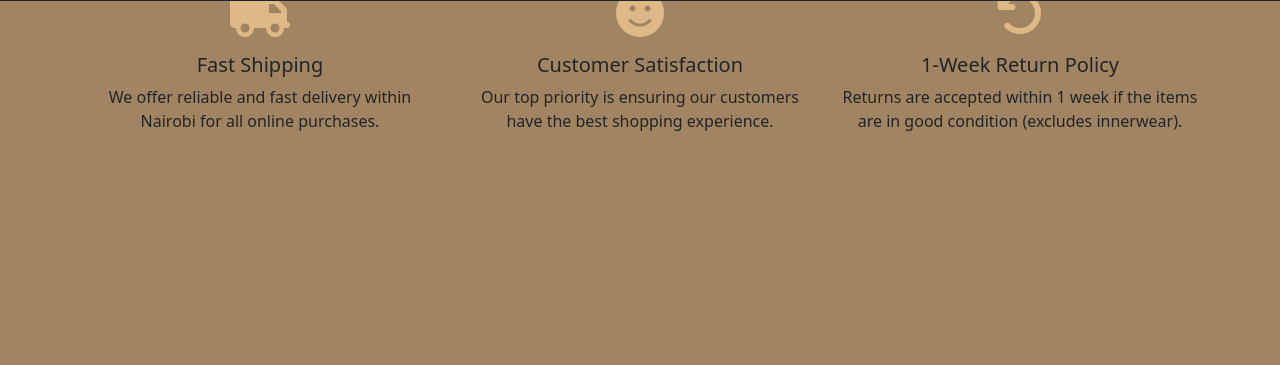
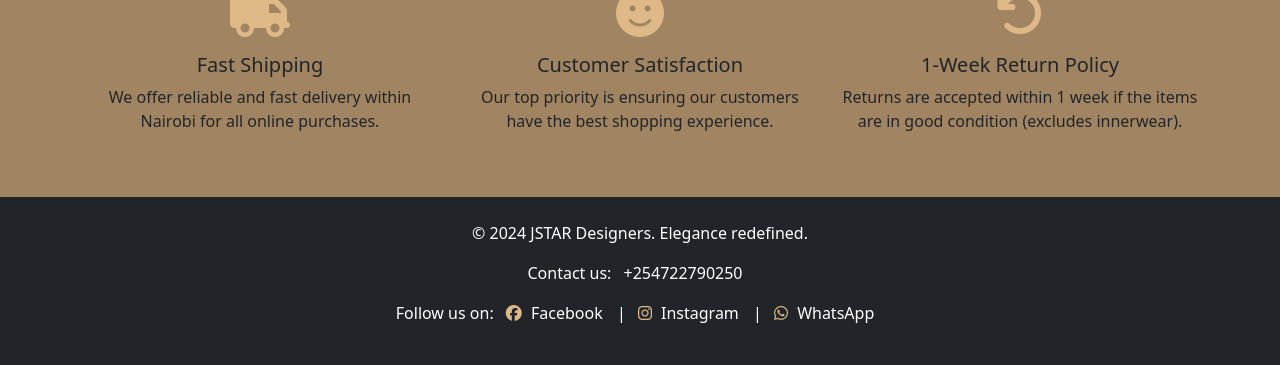
Before and after one commit to JoanChege/Future-Interns-Tasks, a Flask app: page / in a window 1280 px wide. Shown: the part 799-1164 px from the top of the page. Before the commit the page ends 930 px from the top, so only its background shows below. Run offline with Flask 2, Linux system fonts and the light colour scheme; data that the repository does not hold is empty.

Commit message:
add class to wrap the base body to push the footer css

```diff
--- a/FUTURE_FS_02/static/css/styles.css
+++ b/FUTURE_FS_02/static/css/styles.css
@@ -1,5 +1,13 @@
 body {
   background-color: rgb(161, 133, 98);
+  display: flex;
+  flex-direction: column;
+  min-height: 100vh; /* Ensure the body takes at least the full height of the viewport */
+  margin: 0;
+}
+/* This will ensure the content area grows and pushes the footer down */
+.content {
+  flex: 1; /* Allows content to expand and fill available space */
 }
 
 .navbar {
@@ -282,13 +290,11 @@ video {
 
 /* Footer styling */
 footer {
-  position: fixed;
-  bottom: 0;
-  width: 100%;
   background-color: black;
   color: white;
   text-align: center;
   padding: 10px;
+  width: 100%;
 }
 
 @keyframes fadeInSlide {
--- a/FUTURE_FS_02/templates/base.html
+++ b/FUTURE_FS_02/templates/base.html
@@ -15,7 +15,7 @@
         <div id="preloader" class="preloader">
             <img src="{{ url_for('static', filename='images/favicon.ico') }}" alt="Loading..." class="preloader-icon">
         </div>
-<div id="main-content">
+<div id="main-content" class="content">
     <!-- Navbar -->
     <nav class="navbar navbar-expand-lg navbar-dark fixed-top bg-dark">
         <div class="container-fluid">
```
